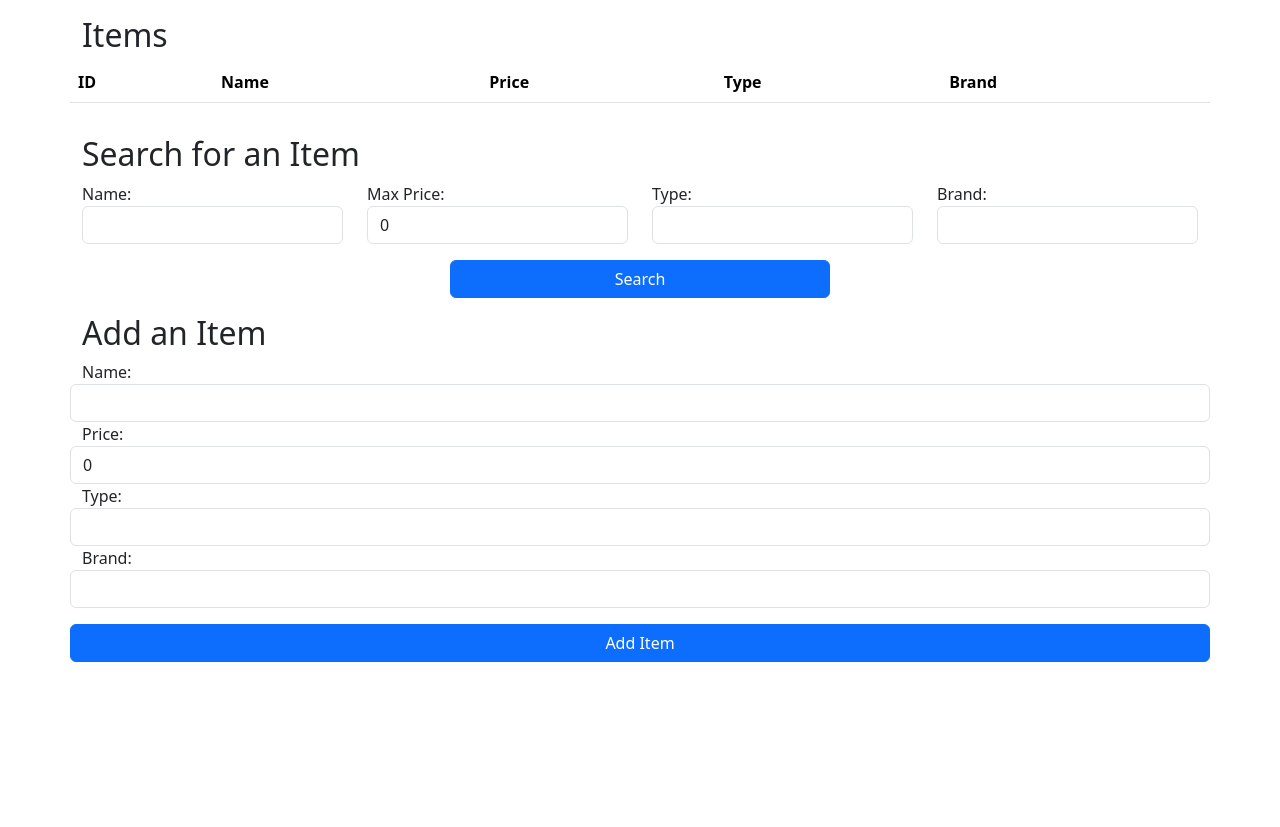
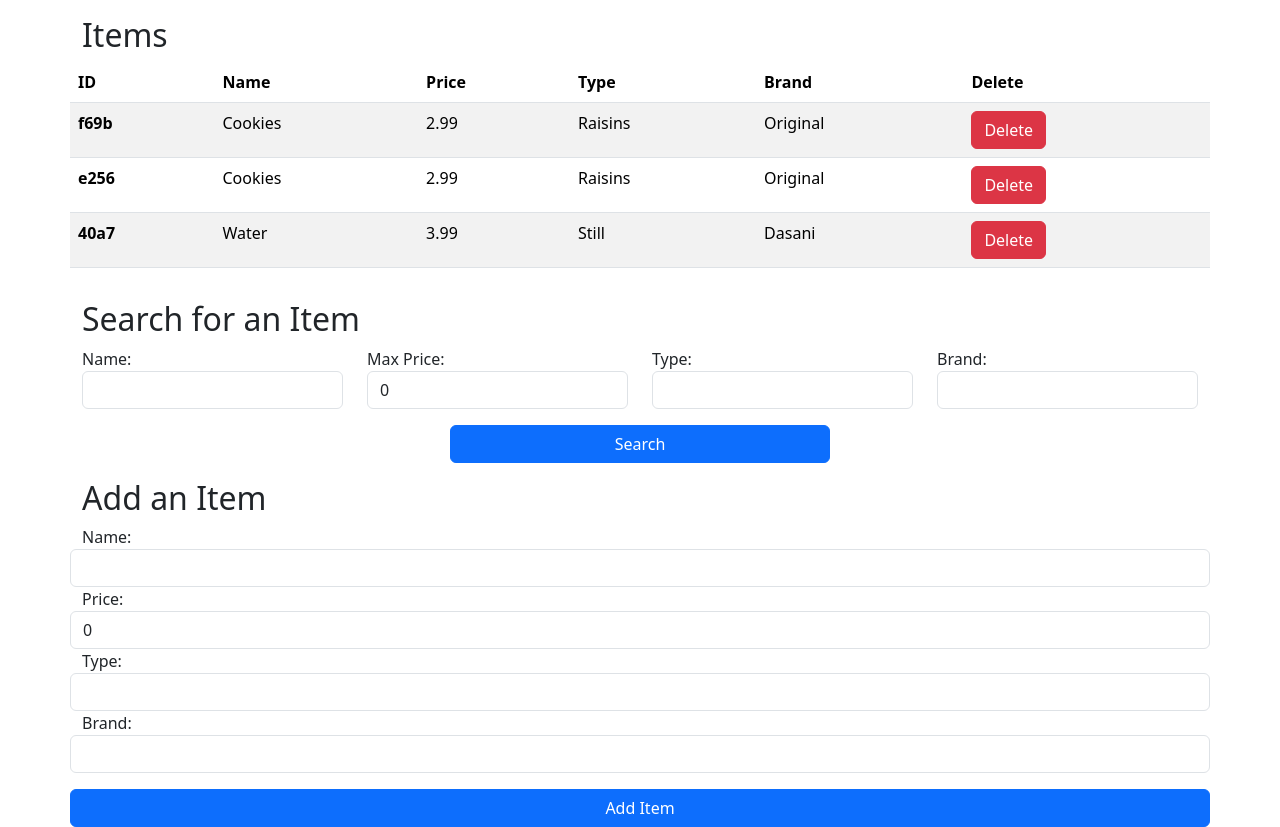
Before and after one commit to muneefrehman/React-App, a React (Create React App) app: page / in a window 1280 px wide. Before the commit the page ends 800 px from the top, so only its background shows below. Built offline with nearby package versions, Linux system fonts and the light colour scheme; data requests are answered from the project's data file.

Commit message:
Final Commit

```diff
--- a/db.json
+++ b/db.json
@@ -1,11 +1,25 @@
 {
   "items": [
     {
-      "id": "86c2",
+      "id": "f69b",
       "name": "Cookies",
       "price": "2.99",
       "type": "Raisins",
       "brand": "Original"
+    },
+    {
+      "id": "e256",
+      "name": "Cookies",
+      "price": "2.99",
+      "type": "Raisins",
+      "brand": "Original"
+    },
+    {
+      "id": "40a7",
+      "name": "Water",
+      "price": "3.99",
+      "type": "Still",
+      "brand": "Dasani"
     }
   ]
 }
--- a/src/App.js
+++ b/src/App.js
@@ -1,15 +1,38 @@
-import { useState } from "react";
+import { useState, useEffect } from "react";
 import "./App.css";
 import SearchBar from "./SearchBar";
 import AddItem from "./AddItem";
 import ItemsDisplay from "./ItemsDisplay";
+import Test from "./Class";
 
 function App() {
   const [filters, setFilters] = useState({});
   const [data, setData] = useState({ items: [] });
 
+  useEffect(() => {
+    fetch("http://localhost:3000/items")
+      .then((response) => response.json())
+      .then((data) => setData({ items: data }));
+  }, []);
+
   const updateFilters = (searchParams) => {
     setFilters(searchParams);
+  };
+
+  const deleteItem = (item) => {
+    const items = data["items"];
+    const requestOptions = {
+      method: "DELETE",
+    };
+    fetch(`http://localhost:3000/items/${item.id}`, requestOptions).then(
+      (response) => {
+        if (response.ok) {
+          const idx = items.indexOf(item);
+          items.splice(idx, 1);
+          setData({ items: items });
+        }
+      }
+    );
   };
 
   const addItemToData = (item) => {
@@ -59,7 +82,10 @@ function App() {
   return (
     <div className="container">
       <div className="row mt-3">
-        <ItemsDisplay items={filterData(data["items"])} />
+        <ItemsDisplay
+          deleteItem={deleteItem}
+          items={filterData(data["items"])}
+        />
       </div>
       <div className="row mt-3">
         <SearchBar updateSearchParams={updateFilters} />
--- /dev/null
+++ b/src/Class.js
@@ -0,0 +1,42 @@
+import React from "react";
+
+export default class Test extends React.Component {
+  constructor(props) {
+    super(props);
+    this.state = {
+      count: 0,
+    };
+  }
+
+  componentDidMount() {
+    console.log("mounted!");
+  }
+
+  componentDidUpdate() {
+    console.log("updated!");
+  }
+
+  componentWillUnmount() {
+    console.log("cleanup");
+  }
+
+  clickedButton() {
+    this.setState({ count: this.state.count + 1 });
+    console.log("clicked");
+    this.props.destroy(false);
+  }
+
+  render() {
+    return (
+      <div>
+        <p>Clicked: {this.state.count}</p>
+        <button
+          className="btn btn-primary"
+          onClick={() => this.clickedButton()}
+        >
+          Click Me!
+        </button>
+      </div>
+    );
+  }
+}
--- a/src/ItemsDisplay.js
+++ b/src/ItemsDisplay.js
@@ -1,4 +1,4 @@
-function ItemsDisplay(props) {
+function ItemsDisplay({ items, deleteItem }) {
   const showItem = (item) => {
     return (
       <tr>
@@ -7,6 +7,11 @@ function ItemsDisplay(props) {
         <td>{item.price}</td>
         <td>{item.type}</td>
         <td>{item.brand}</td>
+        <td>
+          <button className="btn btn-danger" onClick={() => deleteItem(item)}>
+            Delete
+          </button>
+        </td>
       </tr>
     );
   };
@@ -24,9 +29,10 @@ function ItemsDisplay(props) {
               <th scope="col">Price</th>
               <th scope="col">Type</th>
               <th scope="col">Brand</th>
+              <th scope="col">Delete</th>
             </tr>
           </thead>
-          <tbody>{props.items.map(showItem)}</tbody>
+          <tbody>{items.map(showItem)}</tbody>
         </table>
       </div>
     </div>
```
